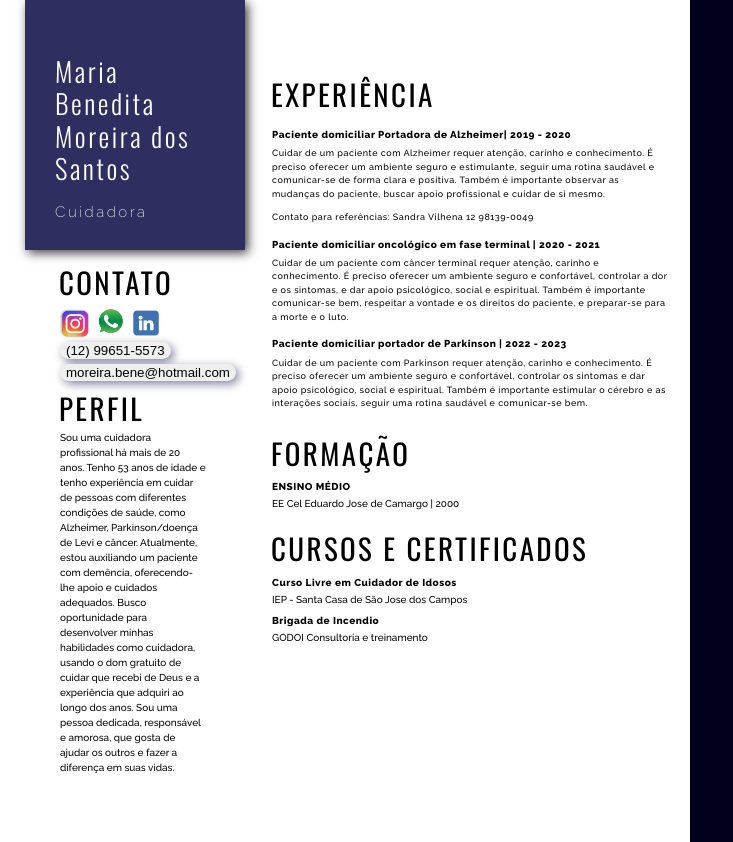
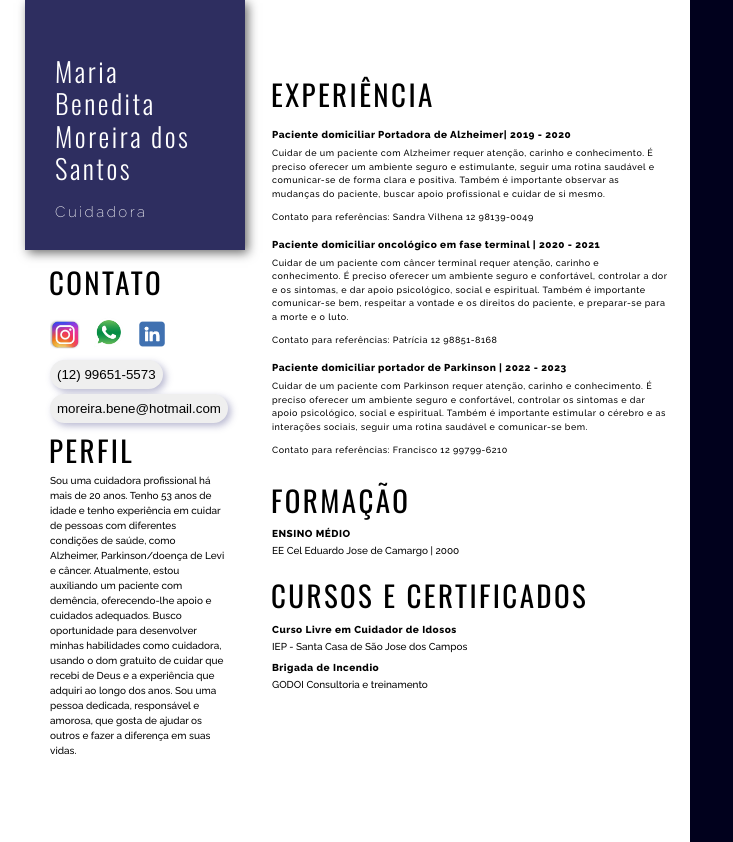
Before and after one commit to 0pripyat92/curriculum-Maria, a plain HTML site: page index.html in a window 1280 px wide. Shown: the whole page, without its empty margins (0-733 px from the left). Drawn offline with nearby package versions, Linux system fonts and the light colour scheme.

Commit message:
commit 8

```diff
--- a/CV.css
+++ b/CV.css
@@ -23,6 +23,7 @@ li {
 .linha {
   display: flex;
   flex-flow: row wrap;
+
 }
 #folha {
 
@@ -40,13 +41,14 @@ li {
   width: 220px;
   color: white;
   letter-spacing: 2.5px;
-  box-shadow: 3px 3px 10px rgba(0, 0, 0, 0.76);
+  box-shadow: 3px 3px 10px rgba(0, 0, 0, 0.575);
 }
 #coluna1 {
-  width: 160px;
+  width: 190px;
   height: 62.945368%;
-  margin-left: 60px;
-  justify-content: flex-start;
+  margin-left: 50px;
+  font-size: 3em;
+
 }
 #coluna2 {
   text-align: left;
@@ -54,6 +56,7 @@ li {
   height: 77.19715%;
   margin-left: 27px;
   margin-top: 10.46%;
+  font-size: 3;
 }
 
 .titulo {
@@ -103,7 +106,8 @@ li {
 button{
   border: 1px;
   border-radius: 20px;
-  box-shadow: 3px 3px 10px  rgba(2, 2, 63, 0.493);
+  box-shadow: 3px 3px 7px  rgba(69, 69, 134, 0.37);
+  padding: 7px;
 }
 
 a {
@@ -128,5 +132,5 @@ a {
 }
 
 section{
-
+ box-shadow: 3 3 10 black;
 }
--- a/index.html
+++ b/index.html
@@ -48,8 +48,14 @@
     </div>
     <div id="coluna2">
 
+      <!--
+        -Experiência
+      -->
       <h4 class="titulo">EXPERIÊNCIA</h4>
 
+      <!--
+      -Primeira experiencia
+     -->
 
       <h5 class="subtitulo">
          Paciente domiciliar Portadora de  Alzheimer| 2019 - 2020
@@ -65,7 +71,9 @@
      style="font-size: 9px; margin-bottom: 10px; letter-spacing: 0.5px"
    >Contato para referências: Sandra Vilhena 12 98139-0049
 
-
+     <!--
+      -segunda experiencia
+     -->
      <h5 class="subtitulo">
       Paciente domiciliar oncológico em fase terminal | 2020 - 2021
     </h5>
@@ -75,7 +83,12 @@
     >
 
     Cuidar de um paciente com câncer terminal requer atenção, carinho e conhecimento. É preciso oferecer um ambiente seguro e confortável, controlar a dor e os sintomas, e dar apoio psicológico, social e espiritual. Também é importante comunicar-se bem, respeitar a vontade e os direitos do paciente, e preparar-se para a morte e o luto.
-   <h5 class="subtitulo">
+    <h5
+    class="info"
+    style="font-size: 9px; margin-bottom: 10px; letter-spacing: 0.5px"
+  >Contato para referências: Patrícia  12 98851-8168
+    <h5 class="subtitulo">
+
     Paciente domiciliar portador de Parkinson | 2022 - 2023
 
   </h5>
@@ -83,9 +96,15 @@
     class="info"
     style="font-size: 9px; margin-bottom: 10px; letter-spacing: 0.5px"
   >
+    <!--
+      -terceira experiencia
+     -->
 
   Cuidar de um paciente com Parkinson requer atenção, carinho e conhecimento. É preciso oferecer um ambiente seguro e confortável, controlar os sintomas e dar apoio psicológico, social e espiritual. Também é importante estimular o cérebro e as interações sociais, seguir uma rotina saudável e comunicar-se bem.
-
+  <h5
+     class="info"
+     style="font-size: 9px; margin-bottom: 10px; letter-spacing: 0.5px"
+   >Contato para referências: Francisco 12 99799-6210
       <h4 class="titulo" style="margin-top: 20px">FORMAÇÃO</h4>
 
       <h5
--- a/style.css
+++ b/style.css
@@ -16,13 +16,13 @@
   }
 
   section {
-    padding-left: 1rem;
+    padding-left: 2rem;
     margin-bottom: 0.8rem;
     display: grid;
   }
 
   p {
-    font: 400 1em/1.3rem 'Poppins', sans-serif;
+    font: 400 3em/1.3rem 'Poppins', sans-serif;
   }
 
   h4,
```
